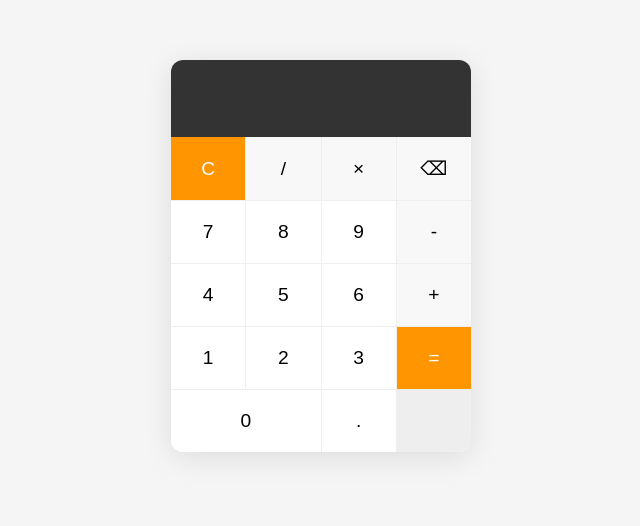
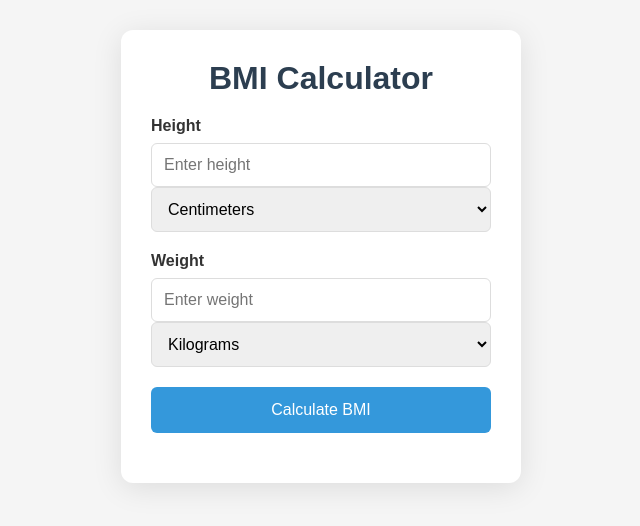
Before and after one commit to gnana333/BMI-Calculator, a plain HTML site: page index.html in a window 1280 px wide. Shown: the part 144-670 px from the top of the page, without its empty margins (319-959 px from the left). Drawn offline with Linux system fonts and the light colour scheme.

Commit message:
Update index.html

```diff
--- a/index.html
+++ b/index.html
@@ -3,7 +3,7 @@
 <head>
     <meta charset="UTF-8">
     <meta name="viewport" content="width=device-width, initial-scale=1.0">
-    <title>Calculator</title>
+    <title>BMI Calculator</title>
     <style>
         * {
             margin: 0;
@@ -18,136 +18,187 @@
             align-items: center;
             min-height: 100vh;
             background: #f5f5f5;
+            color: #333;
         }
 
-        .calculator {
-            width: 300px;
+        .container {
+            width: 400px;
             background: #fff;
             border-radius: 12px;
             box-shadow: 0 5px 30px rgba(0, 0, 0, 0.1);
-            overflow: hidden;
+            padding: 30px;
         }
 
-        .display {
-            padding: 20px;
-            background: #333;
-            color: white;
-            text-align: right;
+        h1 {
+            text-align: center;
+            margin-bottom: 20px;
+            color: #2c3e50;
         }
 
-        .display input {
-            width: 100%;
-            border: none;
-            outline: none;
-            background: transparent;
-            color: white;
-            font-size: 2rem;
-            text-align: right;
+        .input-group {
+            margin-bottom: 20px;
         }
 
-        .buttons {
-            display: grid;
-            grid-template-columns: repeat(4, 1fr);
-            gap: 1px;
-            background: #eee;
+        label {
+            display: block;
+            margin-bottom: 8px;
+            font-weight: bold;
+        }
+
+        input, select {
+            width: 100%;
+            padding: 12px;
+            border: 1px solid #ddd;
+            border-radius: 6px;
+            font-size: 16px;
         }
 
         button {
+            width: 100%;
+            padding: 14px;
+            background: #3498db;
+            color: white;
             border: none;
-            outline: none;
-            padding: 20px;
-            font-size: 1.2rem;
-            background: white;
+            border-radius: 6px;
+            font-size: 16px;
             cursor: pointer;
-            transition: background 0.2s;
+            transition: background 0.3s;
+            margin-bottom: 20px;
         }
 
         button:hover {
-            background: #f0f0f0;
+            background: #2980b9;
         }
 
-        .operator {
-            background: #f8f8f8;
+        .result {
+            text-align: center;
+            margin-top: 20px;
+            padding: 20px;
+            border-radius: 6px;
+            background: #f8f9fa;
+            display: none;
         }
 
-        .clear, .equals {
-            background: #ff9500;
-            color: white;
+        .result h2 {
+            margin-bottom: 10px;
+            color: #2c3e50;
         }
 
-        .clear:hover, .equals:hover {
-            background: #ffaa33;
+        .bmi-value {
+            font-size: 24px;
+            font-weight: bold;
+            margin-bottom: 10px;
         }
+
+        .bmi-category {
+            font-size: 18px;
+            margin-bottom: 10px;
+        }
+
+        .underweight { color: #3498db; }
+        .normal { color: #2ecc71; }
+        .overweight { color: #f39c12; }
+        .obese { color: #e74c3c; }
     </style>
 </head>
 <body>
-    <div class="calculator">
-        <div class="display">
-            <input type="text" id="result" readonly>
+    <div class="container">
+        <h1>BMI Calculator</h1>
+
+        <div class="input-group">
+            <label for="height">Height</label>
+            <input type="number" id="height" placeholder="Enter height">
+            <select id="height-unit">
+                <option value="cm">Centimeters</option>
+                <option value="m">Meters</option>
+                <option value="ft">Feet</option>
+                <option value="in">Inches</option>
+            </select>
         </div>
-        <div class="buttons">
-            <button class="clear" onclick="clearDisplay()">C</button>
-            <button class="operator" onclick="appendToDisplay('/')">/</button>
-            <button class="operator" onclick="appendToDisplay('*')">×</button>
-            <button class="operator" onclick="backspace()">⌫</button>
 
-            <button onclick="appendToDisplay('7')">7</button>
-            <button onclick="appendToDisplay('8')">8</button>
-            <button onclick="appendToDisplay('9')">9</button>
-            <button class="operator" onclick="appendToDisplay('-')">-</button>
+        <div class="input-group">
+            <label for="weight">Weight</label>
+            <input type="number" id="weight" placeholder="Enter weight">
+            <select id="weight-unit">
+                <option value="kg">Kilograms</option>
+                <option value="lb">Pounds</option>
+            </select>
+        </div>
 
-            <button onclick="appendToDisplay('4')">4</button>
-            <button onclick="appendToDisplay('5')">5</button>
-            <button onclick="appendToDisplay('6')">6</button>
-            <button class="operator" onclick="appendToDisplay('+')">+</button>
+        <button onclick="calculateBMI()">Calculate BMI</button>
 
-            <button onclick="appendToDisplay('1')">1</button>
-            <button onclick="appendToDisplay('2')">2</button>
-            <button onclick="appendToDisplay('3')">3</button>
-            <button class="equals" onclick="calculate()" rowspan="2">=</button>
-
-            <button onclick="appendToDisplay('0')" style="grid-column: span 2;">0</button>
-            <button onclick="appendToDisplay('.')">.</button>
+        <div class="result" id="result">
+            <h2>Your BMI Result</h2>
+            <div class="bmi-value" id="bmi-value"></div>
+            <div class="bmi-category" id="bmi-category"></div>
+            <div id="bmi-message"></div>
         </div>
     </div>
 
     <script>
-        const result = document.getElementById('result');
+        function calculateBMI() {
+            // Get input values
+            let height = parseFloat(document.getElementById('height').value);
+            let weight = parseFloat(document.getElementById('weight').value);
 
-        function appendToDisplay(value) {
-            result.value += value;
+            // Get selected units
+            const heightUnit = document.getElementById('height-unit').value;
+            const weightUnit = document.getElementById('weight-unit').value;
+
+            // Validate inputs
+            if (isNaN(height) || isNaN(weight) || height <= 0 || weight <= 0) {
+                alert('Please enter valid height and weight values');
+                return;
             }
 
-        function clearDisplay() {
-            result.value = '';
+            // Convert height to meters
+            if (heightUnit === 'cm') {
+                height = height / 100;
+            } else if (heightUnit === 'ft') {
+                height = height * 0.3048;
+            } else if (heightUnit === 'in') {
+                height = height * 0.0254;
             }
 
-        function calculate() {
-            try {
-                result.value = eval(result.value);
-            } catch (error) {
-                result.value = 'Error';
-            }
+            // Convert weight to kilograms
+            if (weightUnit === 'lb') {
+                weight = weight * 0.453592;
             }
 
-        function backspace() {
-            result.value = result.value.slice(0, -1);
+            // Calculate BMI
+            const bmi = weight / (height * height);
+
+            // Display result
+            document.getElementById('bmi-value').textContent = bmi.toFixed(1);
+
+            // Determine BMI category
+            let category, message, categoryClass;
+
+            if (bmi < 18.5) {
+                category = "Underweight";
+                message = "You may need to gain some weight. Consult with a healthcare professional.";
+                categoryClass = "underweight";
+            } else if (bmi >= 18.5 && bmi < 25) {
+                category = "Normal weight";
+                message = "You have a healthy weight. Maintain it with regular exercise and a balanced diet.";
+                categoryClass = "normal";
+            } else if (bmi >= 25 && bmi < 30) {
+                category = "Overweight";
+                message = "You may need to lose some weight. Focus on healthy eating and regular physical activity.";
+                categoryClass = "overweight";
+            } else {
+                category = "Obese";
+                message = "It's recommended to lose weight to reduce health risks. Consult with a healthcare professional.";
+                categoryClass = "obese";
             }
 
-        // Add keyboard support
-        document.addEventListener('keydown', function(event) {
-            const key = event.key;
+            const categoryElement = document.getElementById('bmi-category');
+            categoryElement.textContent = category;
+            categoryElement.className = 'bmi-category ' + categoryClass;
 
-            if (key >= '0' && key <= '9' || key === '.' || key === '+' || key === '-' || key === '*' || key === '/') {
-                appendToDisplay(key);
-            } else if (key === 'Enter') {
-                calculate();
-            } else if (key === 'Backspace') {
-                backspace();
-            } else if (key === 'Escape') {
-                clearDisplay();
+            document.getElementById('bmi-message').textContent = message;
+            document.getElementById('result').style.display = 'block';
         }
-        });
     </script>
 </body>
 </html>
```
Lines whose indentation alone changed are shown as unchanged.
